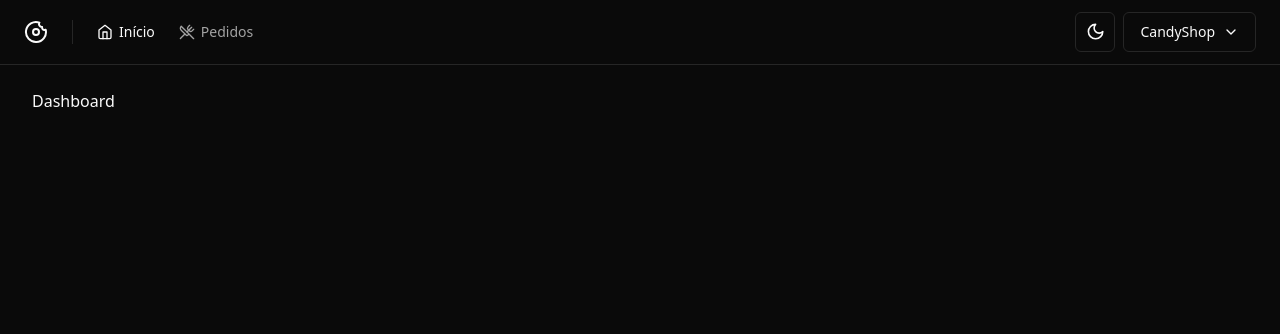
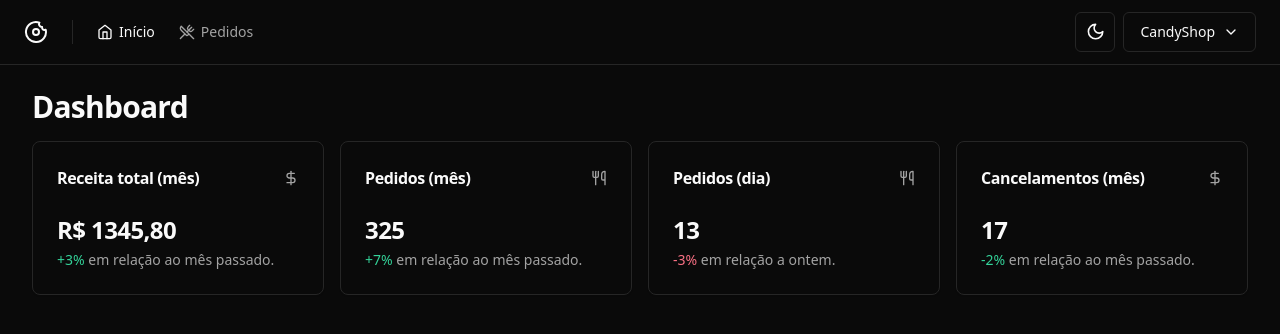
Before and after one commit to dioggosoares/candyshop, a React (Vite) app: page / in a window 1280 px wide. Shown: the top 334 px of the page. Built offline with nearby package versions, Linux system fonts and the light colour scheme.

Commit message:
feat: Create dashboard cards

```diff
--- /dev/null
+++ b/src/components/ui/card.tsx
@@ -0,0 +1,79 @@
+import * as React from 'react'
+
+import { cn } from '@/lib/utils'
+
+const Card = React.forwardRef<
+  HTMLDivElement,
+  React.HTMLAttributes<HTMLDivElement>
+>(({ className, ...props }, ref) => (
+  <div
+    ref={ref}
+    className={cn(
+      'rounded-lg border bg-card text-card-foreground shadow-sm',
+      className,
+    )}
+    {...props}
+  />
+))
+Card.displayName = 'Card'
+
+const CardHeader = React.forwardRef<
+  HTMLDivElement,
+  React.HTMLAttributes<HTMLDivElement>
+>(({ className, ...props }, ref) => (
+  <div
+    ref={ref}
+    className={cn('flex flex-col space-y-1.5 p-6', className)}
+    {...props}
+  />
+))
+CardHeader.displayName = 'CardHeader'
+
+const CardTitle = React.forwardRef<
+  HTMLParagraphElement,
+  React.HTMLAttributes<HTMLHeadingElement>
+>(({ className, ...props }, ref) => (
+  <h3
+    ref={ref}
+    className={cn(
+      'text-2xl font-semibold leading-none tracking-tight',
+      className,
+    )}
+    {...props}
+  />
+))
+CardTitle.displayName = 'CardTitle'
+
+const CardDescription = React.forwardRef<
+  HTMLParagraphElement,
+  React.HTMLAttributes<HTMLParagraphElement>
+>(({ className, ...props }, ref) => (
+  <p
+    ref={ref}
+    className={cn('text-sm text-muted-foreground', className)}
+    {...props}
+  />
+))
+CardDescription.displayName = 'CardDescription'
+
+const CardContent = React.forwardRef<
+  HTMLDivElement,
+  React.HTMLAttributes<HTMLDivElement>
+>(({ className, ...props }, ref) => (
+  <div ref={ref} className={cn('p-6 pt-0', className)} {...props} />
+))
+CardContent.displayName = 'CardContent'
+
+const CardFooter = React.forwardRef<
+  HTMLDivElement,
+  React.HTMLAttributes<HTMLDivElement>
+>(({ className, ...props }, ref) => (
+  <div
+    ref={ref}
+    className={cn('flex items-center p-6 pt-0', className)}
+    {...props}
+  />
+))
+CardFooter.displayName = 'CardFooter'
+
+export { Card, CardHeader, CardFooter, CardTitle, CardDescription, CardContent }
--- a/src/pages/app/dashboard.tsx
+++ /dev/null
@@ -1,10 +0,0 @@
-import { Helmet } from 'react-helmet-async'
-
-export function Dashboard() {
-  return (
-    <>
-      <Helmet title="Dashboard" />
-      <h1>Dashboard</h1>
-    </>
-  )
-}
--- /dev/null
+++ b/src/pages/app/dashboard/dashboard.tsx
@@ -0,0 +1,24 @@
+import { Helmet } from 'react-helmet-async'
+
+import { DayOrdersAmountCard } from './day-orders-amount-card'
+import { MonthCanceledOrdersAmountCard } from './month-canceled-orders-amount-card'
+import { MonthOrdersAmountCard } from './month-orders-amount-card'
+import { MonthRevenueCard } from './month-revenue-card'
+
+export function Dashboard() {
+  return (
+    <>
+      <Helmet title="Dashboard" />
+      <div className="flex flex-col gap-4">
+        <h1 className="text-3xl font-bold tracking-tight">Dashboard</h1>
+
+        <div className="grid grid-cols-1 md:grid-cols-2 lg:grid-cols-4 gap-4">
+          <MonthRevenueCard />
+          <MonthOrdersAmountCard />
+          <DayOrdersAmountCard />
+          <MonthCanceledOrdersAmountCard />
+        </div>
+      </div>
+    </>
+  )
+}
--- /dev/null
+++ b/src/pages/app/dashboard/day-orders-amount-card.tsx
@@ -0,0 +1,22 @@
+import { Utensils } from 'lucide-react'
+
+import { Card, CardContent, CardHeader, CardTitle } from '@/components/ui/card'
+
+export function DayOrdersAmountCard() {
+  return (
+    <Card>
+      <CardHeader className="flex-row items-center justify-between space-y-0">
+        <CardTitle className="text-base font-semibold">Pedidos (dia)</CardTitle>
+        <Utensils className="h-4 w-4 text-muted-foreground" />
+      </CardHeader>
+
+      <CardContent className="space-y-1">
+        <span className="text-2xl font-bold tracking-tight">13</span>
+        <p className="text-sm text-muted-foreground">
+          <span className="text-rose-500 dark:text-rose-400">-3%</span> em
+          relação a ontem.
+        </p>
+      </CardContent>
+    </Card>
+  )
+}
--- /dev/null
+++ b/src/pages/app/dashboard/month-canceled-orders-amount-card.tsx
@@ -0,0 +1,24 @@
+import { DollarSign } from 'lucide-react'
+
+import { Card, CardContent, CardHeader, CardTitle } from '@/components/ui/card'
+
+export function MonthCanceledOrdersAmountCard() {
+  return (
+    <Card>
+      <CardHeader className="flex-row items-center justify-between space-y-0">
+        <CardTitle className="text-base font-semibold">
+          Cancelamentos (mês)
+        </CardTitle>
+        <DollarSign className="h-4 w-4 text-muted-foreground" />
+      </CardHeader>
+
+      <CardContent className="space-y-1">
+        <span className="text-2xl font-bold tracking-tight">17</span>
+        <p className="text-sm text-muted-foreground">
+          <span className="text-emerald-500 dark:text-emerald-400">-2%</span> em
+          relação ao mês passado.
+        </p>
+      </CardContent>
+    </Card>
+  )
+}
--- /dev/null
+++ b/src/pages/app/dashboard/month-orders-amount-card.tsx
@@ -0,0 +1,22 @@
+import { Utensils } from 'lucide-react'
+
+import { Card, CardContent, CardHeader, CardTitle } from '@/components/ui/card'
+
+export function MonthOrdersAmountCard() {
+  return (
+    <Card>
+      <CardHeader className="flex-row items-center justify-between space-y-0">
+        <CardTitle className="text-base font-semibold">Pedidos (mês)</CardTitle>
+        <Utensils className="h-4 w-4 text-muted-foreground" />
+      </CardHeader>
+
+      <CardContent className="space-y-1">
+        <span className="text-2xl font-bold tracking-tight">325</span>
+        <p className="text-sm text-muted-foreground">
+          <span className="text-emerald-500 dark:text-emerald-400">+7%</span> em
+          relação ao mês passado.
+        </p>
+      </CardContent>
+    </Card>
+  )
+}
--- /dev/null
+++ b/src/pages/app/dashboard/month-revenue-card.tsx
@@ -0,0 +1,24 @@
+import { DollarSign } from 'lucide-react'
+
+import { Card, CardContent, CardHeader, CardTitle } from '@/components/ui/card'
+
+export function MonthRevenueCard() {
+  return (
+    <Card>
+      <CardHeader className="flex-row items-center justify-between space-y-0">
+        <CardTitle className="text-base font-semibold">
+          Receita total (mês)
+        </CardTitle>
+        <DollarSign className="h-4 w-4 text-muted-foreground" />
+      </CardHeader>
+
+      <CardContent className="space-y-1">
+        <span className="text-2xl font-bold tracking-tight">R$ 1345,80</span>
+        <p className="text-sm text-muted-foreground">
+          <span className="text-emerald-500 dark:text-emerald-400">+3%</span> em
+          relação ao mês passado.
+        </p>
+      </CardContent>
+    </Card>
+  )
+}
--- a/src/routes.tsx
+++ b/src/routes.tsx
@@ -2,7 +2,7 @@
 
 import { AppLayout } from './pages/_layouts/app'
 import { AuthLayout } from './pages/_layouts/auth'
-import { Dashboard } from './pages/app/dashboard'
+import { Dashboard } from './pages/app/dashboard/dashboard'
 import { Orders } from './pages/app/orders/orders'
 import { SignIn } from './pages/auth/sign-in'
 import { SignUp } from './pages/auth/sign-up'
```
